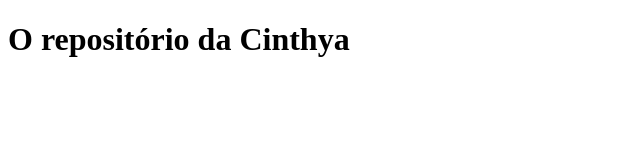
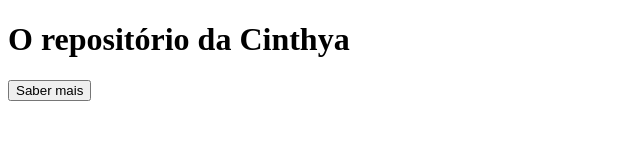
Before and after one commit to cinthya-silva/git-test-citeforma-dotnet, a plain HTML site: page index.html in a window 1280 px wide. Shown: the whole page, without its empty margins (0-640 px from the left). Drawn offline with Linux system fonts and the light colour scheme.

Commit message:
Adicionar botão

```diff
--- a/index.html
+++ b/index.html
@@ -7,5 +7,7 @@
 </head>
 <body>
     <h1>O repositório da Cinthya</h1>
+
+    <button>Saber mais</button>
 </body>
 </html>
```
